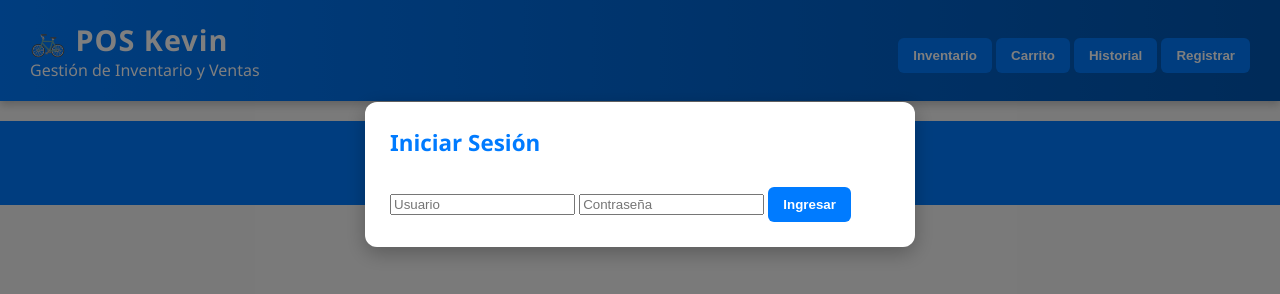
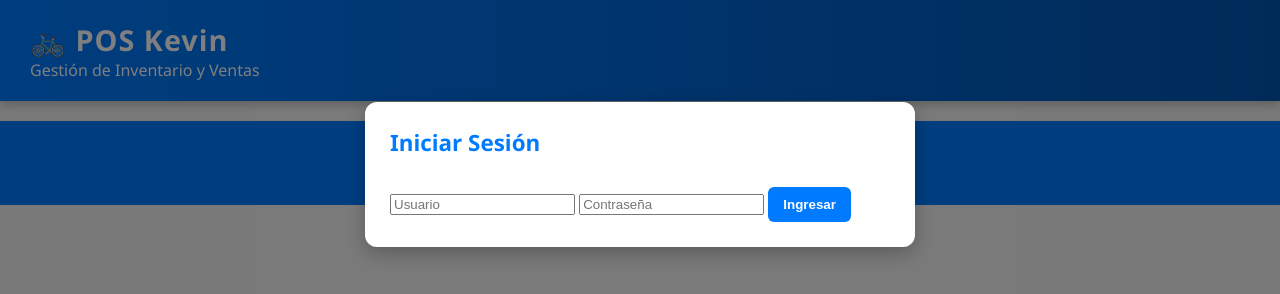
Before and after one commit to TheBestPrices/Inventario, a website: page frontend/index.html in a window 1280 px wide. Drawn offline with Linux system fonts and the light colour scheme.

Commit message:
Update index.html

```diff
--- a/frontend/index.html
+++ b/frontend/index.html
@@ -14,12 +14,9 @@
       <span class="subtitulo">Gestión de Inventario y Ventas</span>
     </div>
     <nav>
-      <button onclick="mostrarSeccion('inventario')">Inventario</button>
-      <button onclick="mostrarSeccion('carrito')">Carrito</button>
-      <button onclick="mostrarSeccion('historial')">Historial</button>
-      <button onclick="mostrarSeccion('registro')">Registrar</button>
       <button onclick="logout()" id="btnLogout" style="display:none;">Cerrar sesión</button>
     </nav>
+    <div id="encabezadoUsuario"></div>
   </header>
 
   <!-- Modal de Login -->
```
